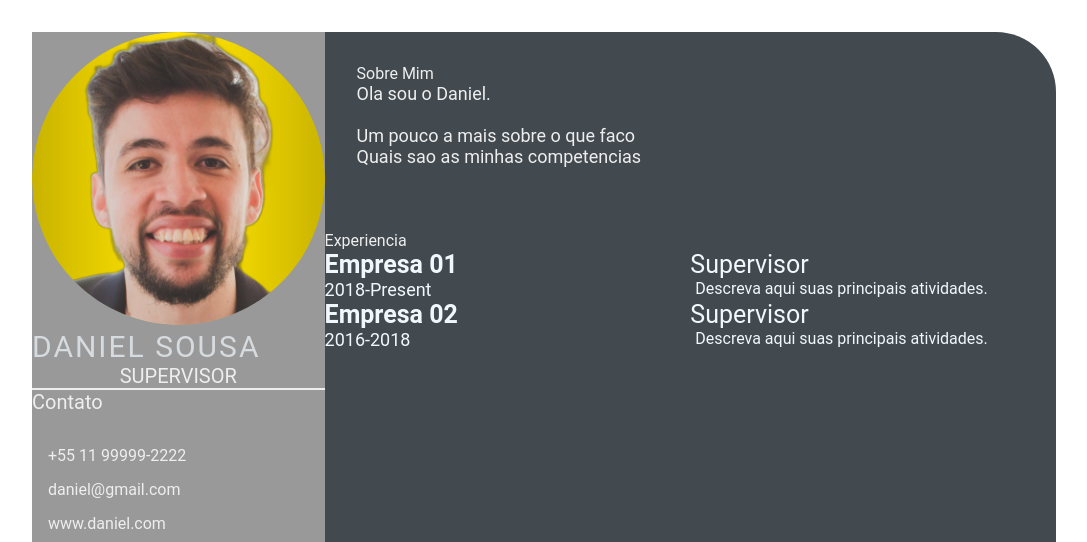
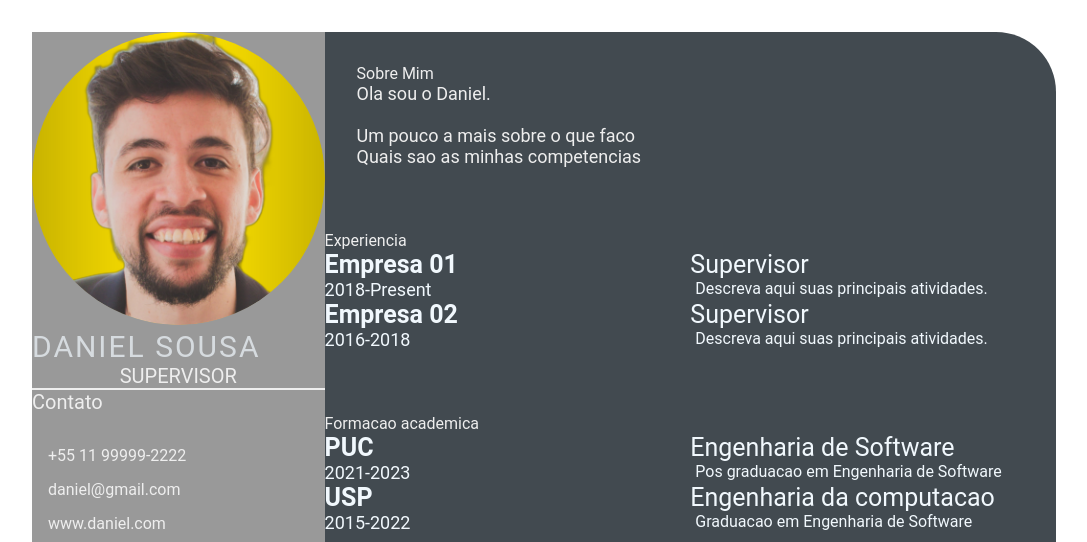
Before and after one commit to Daniel379973/daniel379973.github.io, a plain HTML site: page index.html in a window 1280 px wide. Shown: the top 542 px of the page, without its empty margins (96-1183 px from the left). Drawn offline with Linux system fonts and the light colour scheme.

Commit message:
feat-add-school-academy (#4)

```diff
--- a/index.html
+++ b/index.html
@@ -70,7 +70,28 @@
                 Descreva aqui suas principais atividades.
             </p>
          </div>
-     </section>
+        </section>
+        <section class="education-gap">
+          <div class="right-title">Formacao academica</div>
+          <div class="education-contents">
+           <div class="education-left">
+            <p class="education-school-name">PUC</p>
+            <p class="education-time-period">2021-2023</p>
+           </div>
+           <div class="education-right">
+            <p class="education-subject">Engenharia de Software</p>
+            <p class="education-desc">Pos graduacao em Engenharia de Software</p>
+          </div>
+          <div class="education-left">
+            <p class="education-school-name">USP</p>
+            <p class="education-time-period">2015-2022</p>
+           </div>
+           <div class="education-right">
+            <p class="education-subject">Engenharia da computacao</p>
+            <p class="education-desc">Graduacao em Engenharia de Software</p>
+          </div>
+          </div>
+        </section>
      </section>
 </main>
 </body>
--- a/style.css
+++ b/style.css
@@ -119,7 +119,7 @@
 }
 
 .exp-time-period,
-.educationp-time-period,
+.education-time-period,
 .awards-time-period {
     font-size: 18px;
 }
```
